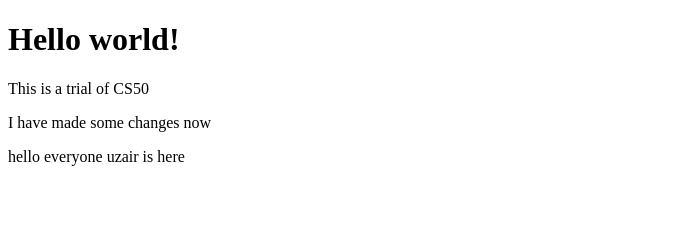
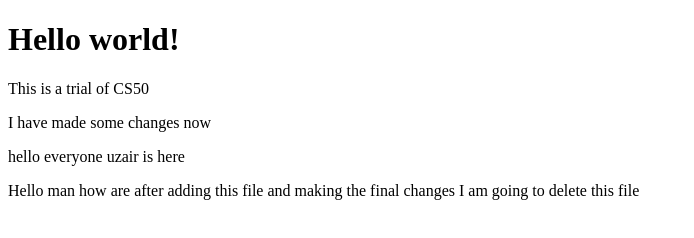
Before and after one commit to Uzair-90/HSPSQL, a plain HTML site: page hello.html in a window 1280 px wide. Shown: the whole page, without its empty margins (0-694 px from the left). Drawn offline with Linux system fonts and the light colour scheme.

Commit message:
I have made a change

```diff
--- a/hello.html
+++ b/hello.html
@@ -11,6 +11,7 @@
 	<p>This is a trial of CS50</p>
 	<p>I have made some changes now </p>
 	<p>hello everyone uzair is here</p>
+	<p> Hello man how are after adding this file and making the final changes I am going to delete this file</p>
 
 </body>
 </html>
```
